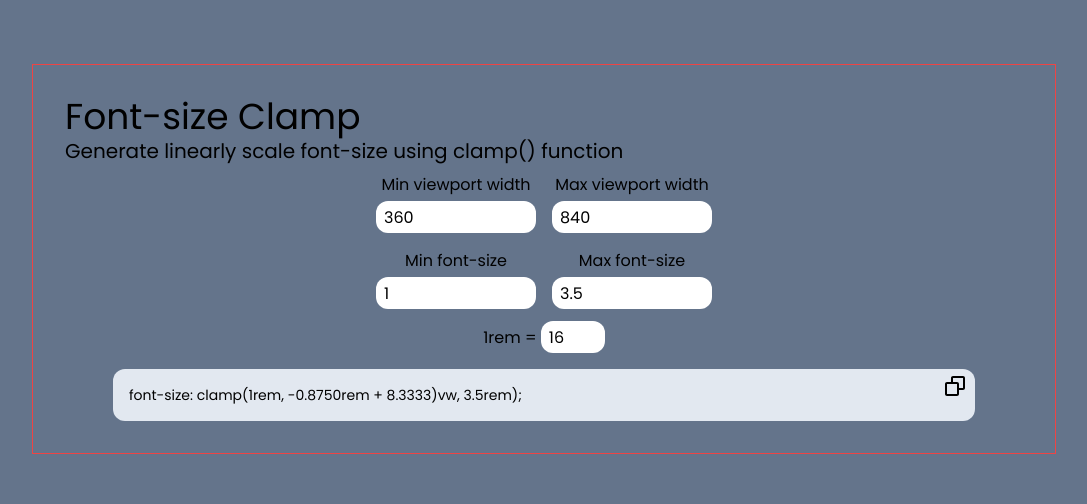
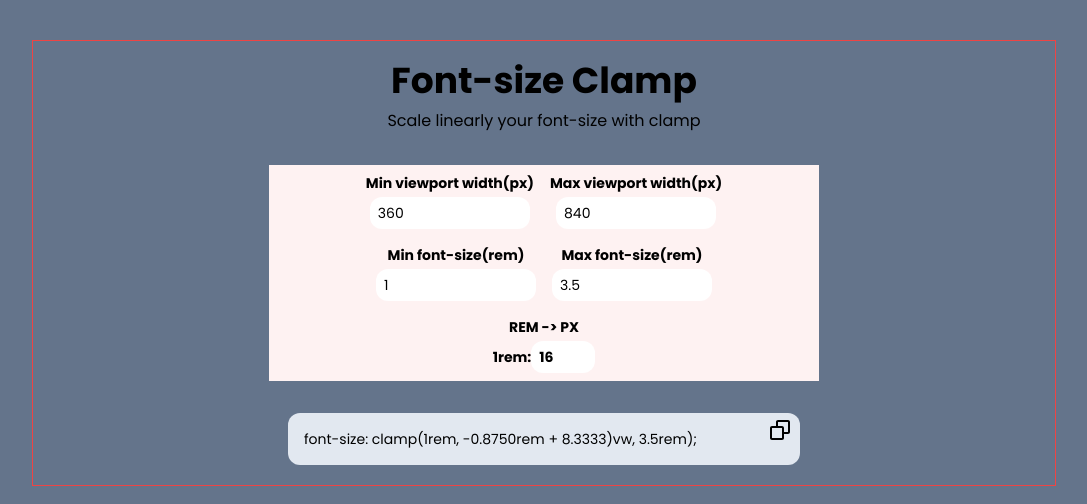
Before and after one commit to felpfsf/clamp-fontsize-app, a React (Vite) app: page / in a window 1280 px wide. Shown: the top 504 px of the page, without its empty margins (96-1183 px from the left). Built offline with nearby package versions, Linux system fonts and the light colour scheme.

Commit message:
refac: styling

```diff
--- a/src/App.jsx
+++ b/src/App.jsx
@@ -44,15 +44,15 @@ const App = () => {
   }
 
   return (
-    <section className='container'>
-      <div className="container-wrapper">
+    <section className='section-wrapper'>
+      <div className="content-wrapper">
         <h1 className='title'>Font-size Clamp</h1>
-        <h2 className='subtitle'>Generate linearly scale font-size using clamp() function</h2>
+        <h2 className='subtitle'>Scale linearly your font-size with clamp</h2>
         <div className="fields-container">
 
           <div className="field-container">
             <div className="inputs-container">
-              <label htmlFor="minWidthpx">Min viewport width</label>
+              <label className='label-style' htmlFor="minWidthpx">Min viewport width(px)</label>
               <input
                 id='minWidthpx'
                 className='input-style'
@@ -62,7 +62,7 @@ const App = () => {
             </div>
 
             <div className="inputs-container">
-              <label htmlFor="maxWidthpx">Max viewport width</label>
+              <label className='label-style' htmlFor="maxWidthpx">Max viewport width(px)</label>
               <input
                 id='maxWidthpx'
                 className='input-style'
@@ -74,7 +74,7 @@ const App = () => {
 
           <div className="field-container">
             <div className="inputs-container">
-              <label htmlFor="minFontSize">Min font-size</label>
+              <label className='label-style' htmlFor="minFontSize">Min font-size(rem)</label>
               <input
                 id='minFontSize'
                 className='input-style'
@@ -84,7 +84,7 @@ const App = () => {
             </div>
 
             <div className="inputs-container">
-              <label htmlFor="maxFontSize">Max font-size</label>
+              <label className='label-style' htmlFor="maxFontSize">Max font-size(rem)</label>
               <input
                 id='maxFontSize'
                 className='input-style'
@@ -95,14 +95,16 @@ const App = () => {
           </div>
 
 
-          <div className="">
-            <label htmlFor="pxPerRem">1rem = </label>
+          <div className="inputs-container">
+            <label className='label-style' htmlFor="pxPerRem">REM -> PX</label>
+            <label className='label-style' htmlFor="pxPerRem">1rem:
               <input
                 id='pxPerRem'
                 className='input-style w-16'
                 type="number"
                 value={pxPerRem}
                 onChange={e => setPxPerRem(Number(e.target.value))} />
+            </label>
           </div>
         </div>
 
--- a/src/styles/index.css
+++ b/src/styles/index.css
@@ -13,24 +13,24 @@
     @apply cursor-pointer;
   }
 
-  .container {
-    @apply w-full my-16 mx-auto;
+  .section-wrapper {
+    @apply w-full my-0 md:my-10 mx-auto;
   }
 
-  .container-wrapper {
-    @apply w-[80%] m-auto p-8 border border-red-500;
+  .content-wrapper {
+    @apply w-full md:w-[80%] m-auto p-5 border border-red-500;
   }
 
   .title {
-    @apply text-4xl;
+    @apply text-4xl font-bold text-center;
   }
 
   .subtitle {
-    @apply text-xl;
+    @apply text-base text-center mt-2;
   }
 
   .fields-container {
-    @apply flex flex-col items-center;
+    @apply max-w-[550px] min-w-[320px] w-full my-8 m-auto bg-red-50 flex flex-col items-center;
   }
 
   .inputs-container {
@@ -38,15 +38,19 @@
   }
 
   .field-container {
-    @apply flex flex-col md:flex-row;
+    @apply flex flex-col sm:flex-row;
+  }
+
+  .label-style {
+    @apply text-sm font-semibold
   }
 
   .input-style {
-    @apply w-40 h-8 mt-1 p-2 border-none rounded-xl;
+    @apply w-40 h-8 mt-1 p-2 border-none rounded-xl text-sm;
   }
 
   .clamp-field {
-    @apply relative w-[90%] mt-4 mx-auto p-4 bg-slate-200 border-none rounded-xl;
+    @apply relative w-[100%] md:w-[512px] mt-4 mx-auto p-4 bg-slate-200 border-none rounded-xl;
   }
 
   .clamp-code {
--- a/tailwind.config.cjs
+++ b/tailwind.config.cjs
@@ -1,14 +1,12 @@
 /** @type {import('tailwindcss').Config} */
 module.exports = {
-  content: [
-    "./src/**/*.{js,jsx,ts,tsx}"
-  ],
+  content: ['./src/**/*.{js,jsx,ts,tsx}'],
   theme: {
     extend: {
-      fontFamily:{
-        'body': ['Poppins']
+      fontFamily: {
+        body: ['Poppins']
       }
-    },
+    }
   },
-  plugins: [],
+  plugins: []
 }
```
Lines whose indentation alone changed are shown as unchanged.
